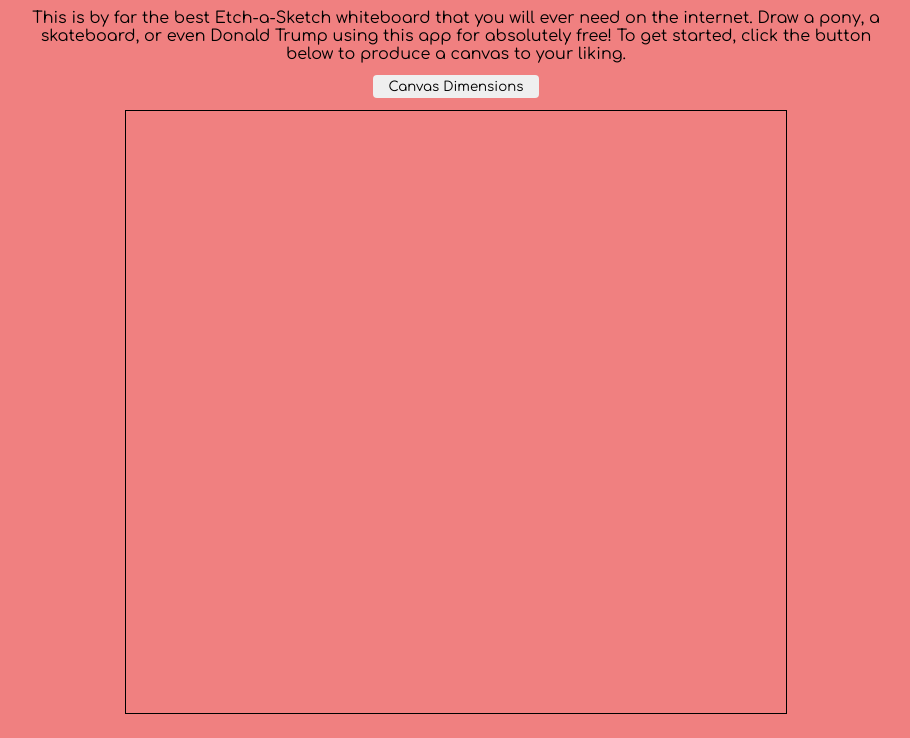
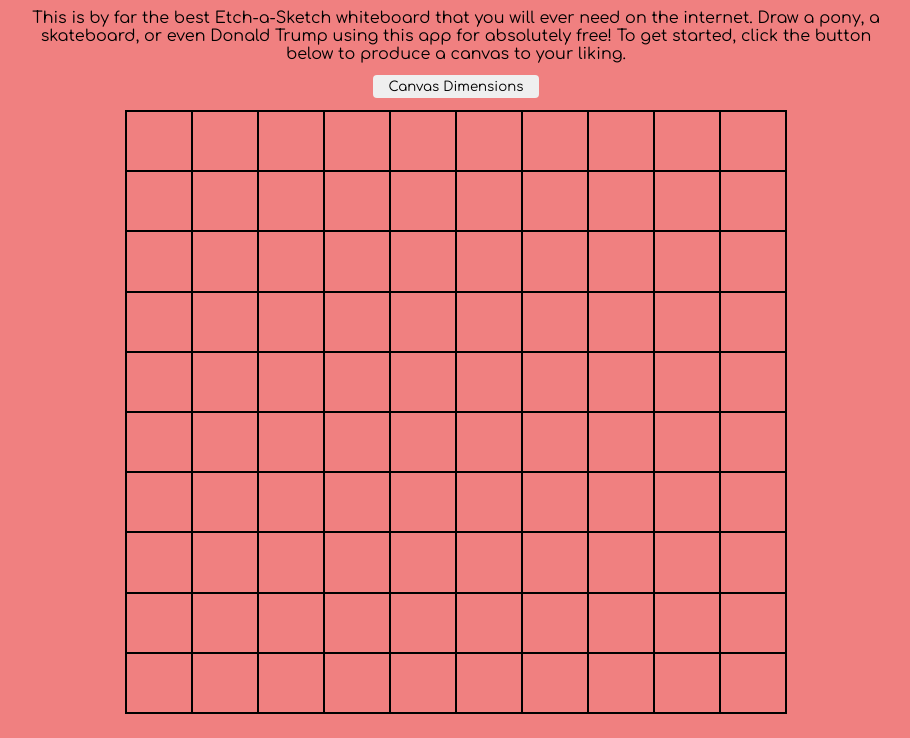
Before and after one commit to cdogcoder/etch-a-sketch, a plain HTML site: page index.html in a window 1280 px wide. Shown: the part 62-800 px from the top of the page, without its empty margins (184-1094 px from the left). Drawn offline with Linux system fonts and the light colour scheme.

Commit message:
Add class 'canvas' to base container in index.html
While writing the code for the function 'createGrid',
a problem came up when trying to grow the rows of
squares evenly by setting 'flex: 1;' on the 'rowOfSquares'
element. Because the CSS had a rule that set the height
of any element that was a div to 660px, it also set
the height of 'rowOfSquares,' a div, to 660px and much
larger than the base container itself. Adding a class
to the base container element named 'canvas' and changing
the CSS rule to select elements with this class to set
the height of the container fixes this problem.

```diff
--- a/index.html
+++ b/index.html
@@ -13,6 +13,6 @@
         <h1>The Best Etch-a-Sketch</h1>
         <p>This is by far the best Etch-a-Sketch whiteboard that you will ever need on the internet. Draw a pony, a skateboard, or even Donald Trump using this app for absolutely free! To get started, click the button below to produce a canvas to your liking.</p>
         <button>Canvas Dimensions</button>
-        <div></div>
+        <div class="canvas"></div>
     </body>
 </html>
--- a/script.js
+++ b/script.js
@@ -46,3 +46,27 @@
 //    the function should use the 'event' argument and access
 //    the 'target' property to add the class to it that will
 //    "fill" the square in.
+
+const baseContainer = document.querySelector('div');
+
+function createGrid(size) {
+    const mainContainer = document.createElement('div');
+    mainContainer.style.cssText = "width: 100%; height: 100%; display: flex; flex-direction: column;";
+    for (let i = 0; i < size; i++) {
+        const rowOfSquares = document.createElement('div');
+        rowOfSquares.style.cssText = "width: 100%; display: flex; flex: 1;";
+        for (let j = 0; j < size; j++) {
+            const square = document.createElement('div');
+            square.style.cssText = "flex: 1; border: 1px solid black;"
+            square.addEventListener('mouseover', fillSquare);
+            rowOfSquares.appendChild(square);
+        }
+        mainContainer.appendChild(rowOfSquares);
+    }
+    baseContainer.appendChild(mainContainer);
+}
+
+createGrid(10);
+function fillSquare(event) {
+    return;
+}
--- a/styles.css
+++ b/styles.css
@@ -39,7 +39,7 @@ button:active {
     background-color: rgb(168, 168, 168);
 }
 
-div {
+.canvas {
     box-sizing: content-box;
     width: 660px;
     height: 660px;
```
